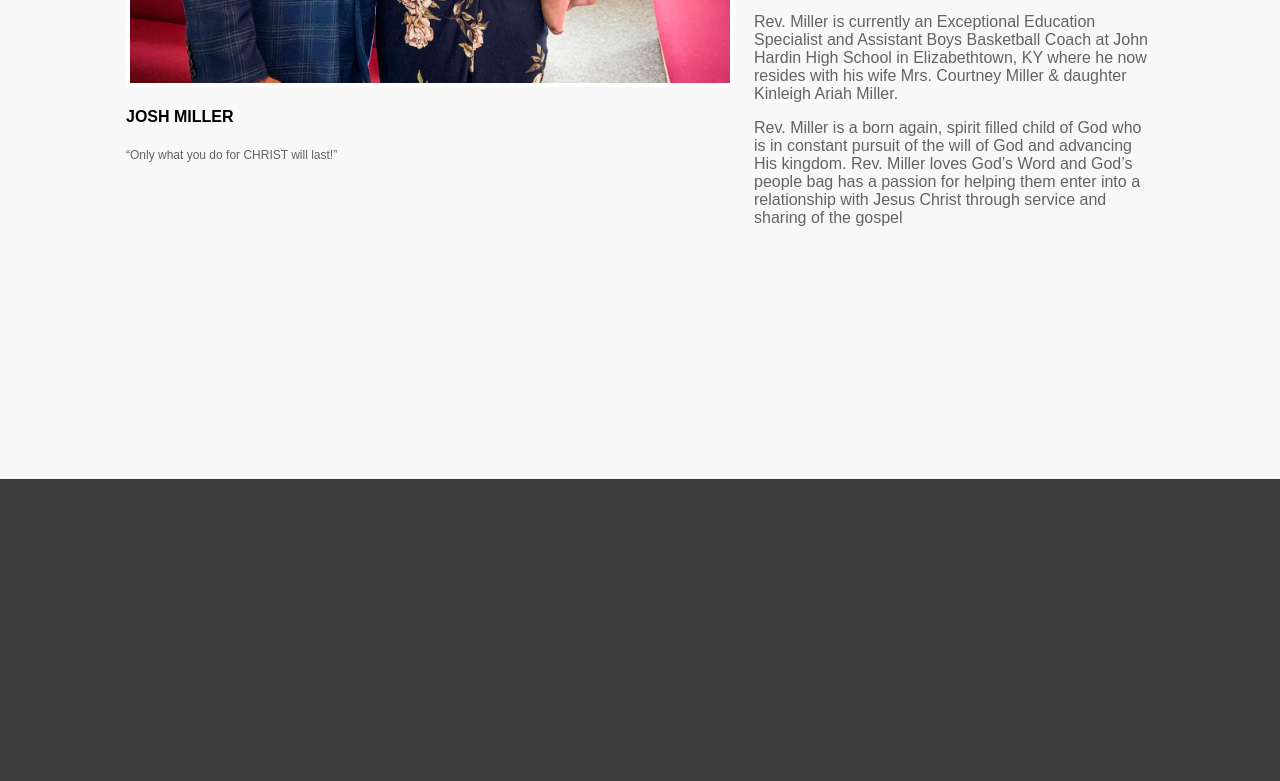
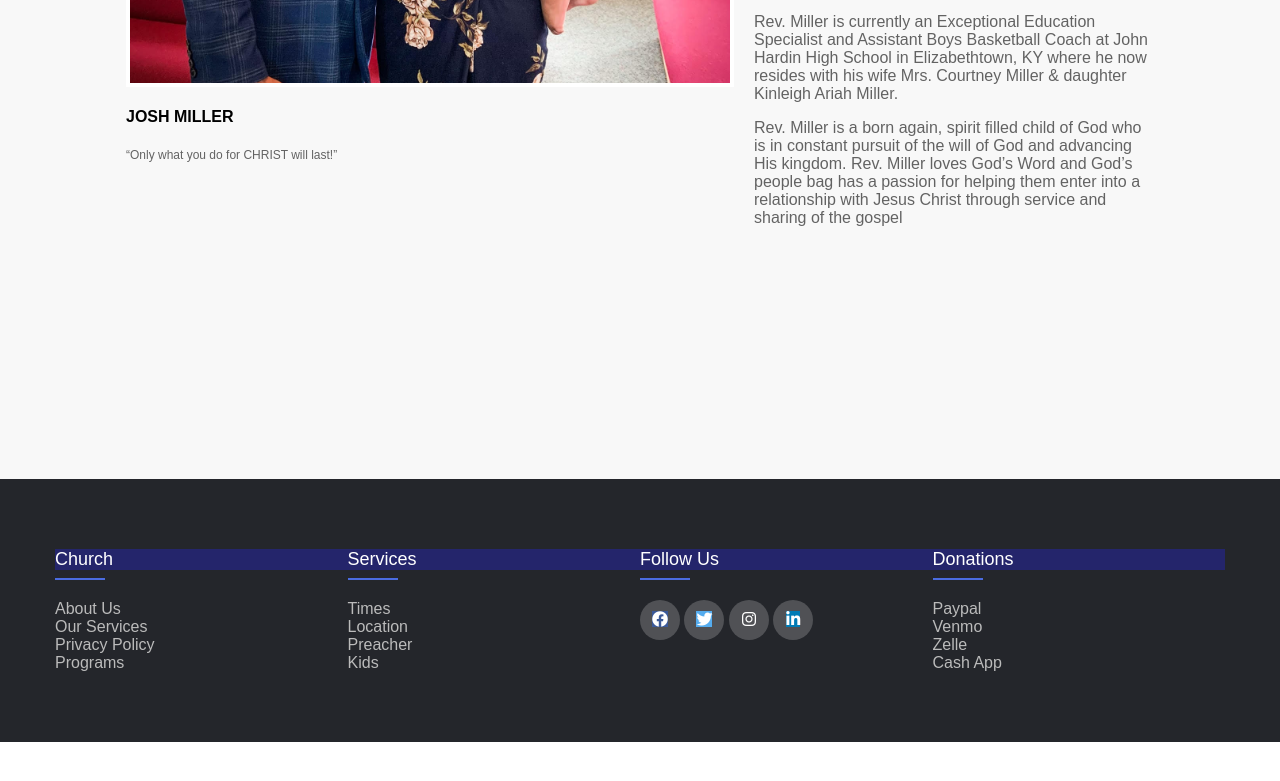
Before and after one commit to Postrelski/Little-Zion-Baptist-Church-Website, a plain HTML site: page index.html in a window 1280 px wide. Shown: the part 1971-2752 px from the top of the page. After the commit the page ends 2713 px from the top, so only its background shows below. Drawn offline with Linux system fonts and the light colour scheme.

Commit message:
footer update

```diff
--- a/index.html
+++ b/index.html
@@ -6,10 +6,8 @@
     <meta name="viewport" content="width=device-width, initial-scale=1.0" />
     <title>Home Page</title>
     <link rel="stylesheet" href="style.css" />
-    <link
-      rel="stylesheet"
-      href="https://cdnjs.cloudflare.com/ajax/libs/font-awesome/4.7.0/css/font-awesome.min.css"
-    />
+    <link rel="stylesheet" href="https://cdnjs.cloudflare.com/ajax/libs/font-awesome/6.3.0/css/all.min.css"/>
+    <link rel="stylesheet" href="https://cdnjs.cloudflare.com/ajax/libs/font-awesome/4.7.0/css/font-awesome.min.css"/>
   </head>
   <body>
 
@@ -23,12 +21,12 @@
 
       <a class="logo" href="">LOGO</a>
       <div class="topnav-right links" id="links">
-        <a class="nav-touch border " href="">HOME</a>
-        <a class="nav-touch border " href="">ABOUT US</a>
-        <a class="nav-touch border " href="">MINISTRIES</a>
-        <a class="nav-touch border " href="">GALLERY</a>
-        <a class="nav-touch border " href="">CONTACT US</a>
-        <a class="give-blue " href="https://giv.li/dac05i">GIVE</a>
+        <a class="nav-touch border" href="">HOME</a>
+        <a class="nav-touch border" href="">ABOUT US</a>
+        <a class="nav-touch border" href="">MINISTRIES</a>
+        <a class="nav-touch border" href="">GALLERY</a>
+        <a class="nav-touch border" href="">CONTACT US</a>
+        <a class="give-blue" href="https://giv.li/dac05i">GIVE</a>
       </div>
 
     </nav>
@@ -101,8 +99,49 @@
     <!-- This is the footer section -->
     <!-- ------------------------ -->
 
-    <footer>
+    <footer class="footer">
+      <div class="container">
+        <div class="row">
+          <div class="footer-col">
+            <h4>Church</h4>
+            <ul>
+              <li><a href="#">about us </a></li>
+              <li><a href="#">our services</a></li>
+              <li><a href="#">privacy policy</a></li>
+              <li><a href="#">programs</a></li>
+            </ul>
+          </div>
+          <div class="footer-col">
+            <h4>services</h4>
+            <ul>
+              <li><a href="#">times</a></li>
+              <li><a href="#">location</a></li>
+              <li><a href="#">preacher</a></li>
+              <li><a href="#">kids</a></li>
+            </ul>
+          </div>
+          <div class="footer-col">
+            <h4>follow us</h4>
+            <div class="social-links">
+              <a href="#"><i class="fab fa-facebook"></i></a>
+              <a href="#"><i class="fab fa-twitter"></i></a>
+              <a href="#"><i class="fab fa-instagram"></i></a>
+              <a href="#"><i class="fab fa-linkedin"></i></a>
+            </div>
+          </div>
+          <div class="footer-col">
+            <h4>Donations</h4>
+            <ul>
+              <li><a href="#">paypal</a></li>
+              <li><a href="#">venmo</a></li>
+              <li><a href="#">zelle</a></li>
+              <li><a href="#">cash app</a></li>
+            </ul>
+          </div>
 
+
+        </div>
+      </div>
     </footer>
 
     <script src="app.js"></script>
--- a/style.css
+++ b/style.css
@@ -265,9 +265,99 @@ nav a {
 
 
 
-footer{
-  height: 500px;
-  background-color: #3b3b3b;
+footer *{
+  margin:0;
+  padding:0;
+  box-sizing: border-box;
+}
+
+.container{
+  max-width: 1170px;
+  margin:auto;
+}
+
+.row{
+  display: flex;
+  flex-wrap: wrap;
+}
+
+ul{
+  list-style: none;
+}
+
+.footer{
+  background-color: #24262b;
+  padding: 70px 0;
+}
+.footer-col{
+  width: 25%;
+  padding: 0 15;
+}
+.footer-col h4{
+  font-size: 18px;
+  color: #ffffff;
+  text-transform: capitalize;
+  margin-bottom: 30px;
+  font-weight: 500;
+  position: relative;
+  background-color: rgb(36, 37, 107);
+}
+.footer-col h4::before{
+  content: '';
+  position: absolute;
+  left:0;
+  bottom: -10px;
+  background-color: #4b6ce0;
+  height: 2px;
+  box-sizing: border-box;
+  width: 50px;
+}
+.footer-col ul li:not(:last-child){
+  marging-bottom: 10px;
+}
+.footer-col ul li a{
+  font-size: 16px;
+  text-transform: capitalize;
+  color: #ffffff;
+  text-decoration: none;
+  font-weight: 300;
+  color: #bbbbbb;
+  display: block;
+  transition: all 0.3s ease;
+}
+.footer-col ul li a:hover{
+  color: #ffffff;
+  padding-left: 8px;
+}
+.footer-col .social-links a{
+  display: inline-block;
+  height: 40px;
+  width: 40px;
+  background-color: rgba(255,255,255,0.2);
+  margin-right:0 10px 10px 0;
+  text-align: center;
+  line-height: 40px;
+  border-radius: 50%;
+  color: #ffffff;
+  transition: all 0.5s ease;
+}
+.footer-col .social-links a:hover{
+  color: #24262b;
+  background-color: #ffffff;
+}
+
+/* for iphones*/
+@media(max-width:990px){
+  .footer-col {
+    width: 50%;
+    margin-bottom: 30px;
+  }
+
+  .row{
+    flex-direction: column;
+    align-items: center;
+  }
+
 }
 
 
```
